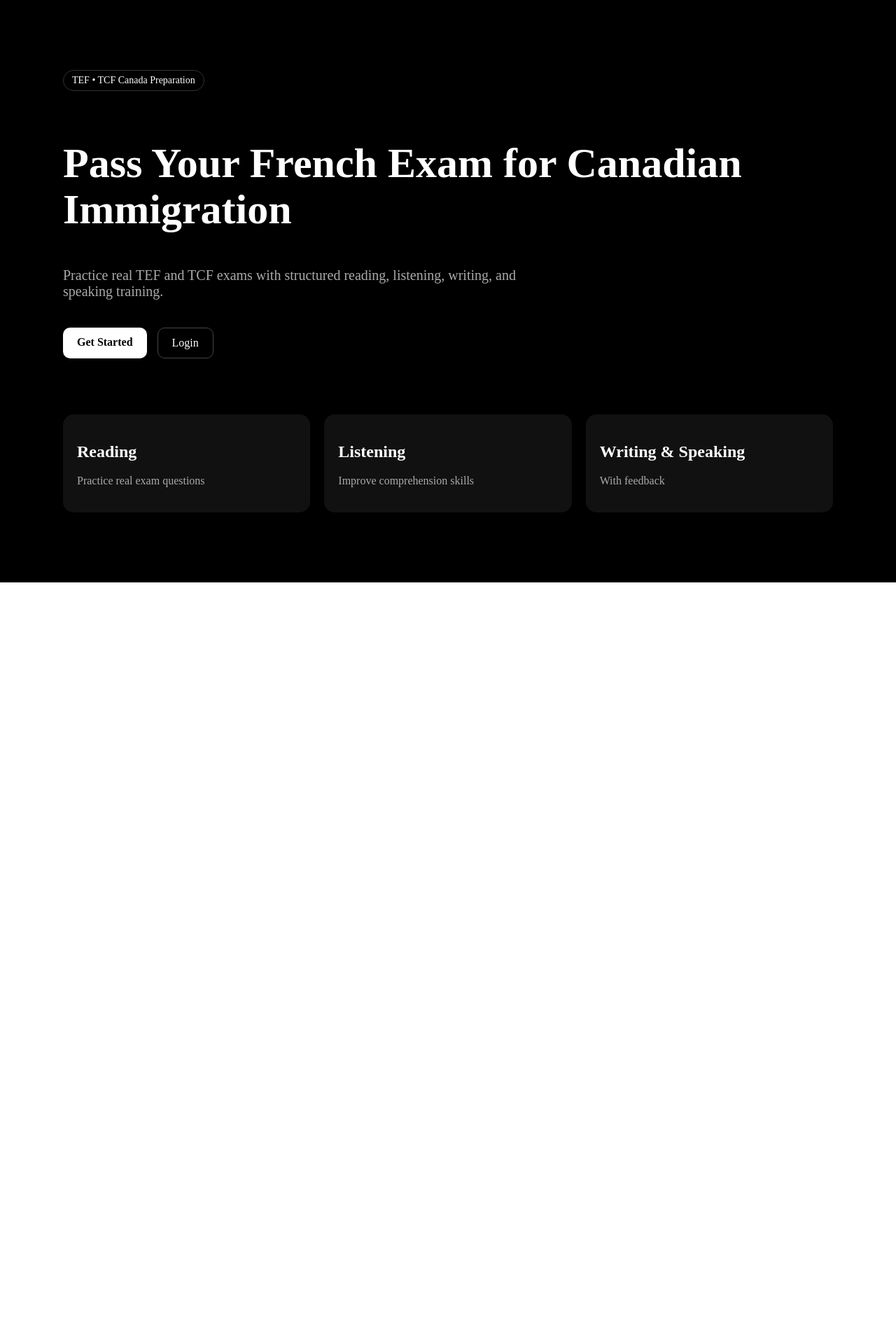
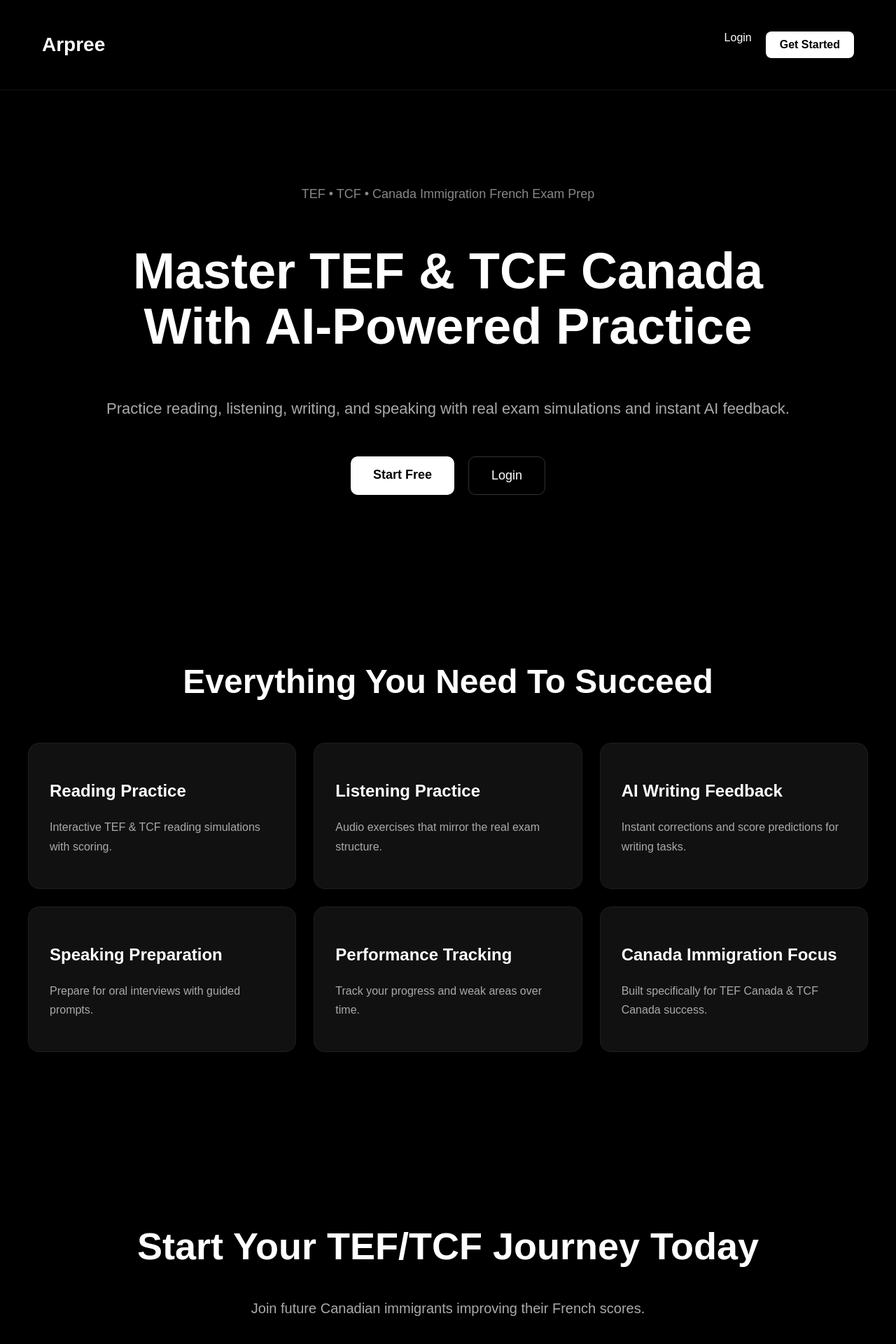
Before and after one commit to aaloopraantha/arpree, a Next.js app: page / in a window 1280 px wide. Shown: the top 1920 px of the page at 70% size. Before the commit the page ends 832 px from the top, so only its background shows below. Built offline with nearby package versions, Linux system fonts and the light colour scheme.

Commit message:
Update page.js

```diff
--- a/app/page.js
+++ b/app/page.js
@@ -1,85 +1,261 @@
-export default function Home() {
+export default function HomePage() {
   return (
-    <main style={{ background: "#000", color: "#fff", minHeight: "100vh" }}>
-
-      <section style={{ maxWidth: "1100px", margin: "0 auto", padding: "100px 20px" }}>
-
-        {/* BADGE */}
-        <div style={{
-          display: "inline-block",
-          padding: "6px 12px",
-          border: "1px solid #333",
-          borderRadius: "20px",
-          fontSize: "14px",
-          marginBottom: "20px"
-        }}>
-          TEF • TCF Canada Preparation
-        </div>
-
-        {/* TITLE */}
-        <h1 style={{ fontSize: "60px", fontWeight: "bold", lineHeight: "1.1" }}>
-          Pass Your French Exam for Canadian Immigration
+    <main
+      style={{
+        background: '#000',
+        color: '#fff',
+        minHeight: '100vh',
+        fontFamily: 'Arial',
+      }}
+    >
+      {/* NAVBAR */}
+      <nav
+        style={{
+          display: 'flex',
+          justifyContent: 'space-between',
+          alignItems: 'center',
+          padding: '25px 60px',
+          borderBottom: '1px solid #111',
+        }}
+      >
+        <h1 style={{ fontSize: '28px' }}>
+          Arpree
         </h1>
 
-        {/* DESCRIPTION */}
-        <p style={{ fontSize: "20px", color: "#aaa", marginTop: "20px", maxWidth: "700px" }}>
-          Practice real TEF and TCF exams with structured reading, listening, writing,
-          and speaking training.
-        </p>
-
-        {/* BUTTONS */}
-        <div style={{ marginTop: "40px", display: "flex", gap: "15px" }}>
-
-          <a href="/register" style={{
-            background: "#fff",
-            color: "#000",
-            padding: "12px 20px",
-            borderRadius: "10px",
-            fontWeight: "bold",
-            textDecoration: "none"
-          }}>
-            Get Started
-          </a>
-
-          <a href="/login" style={{
-            border: "1px solid #444",
-            padding: "12px 20px",
-            borderRadius: "10px",
-            color: "#fff",
-            textDecoration: "none"
-          }}>
+        <div
+          style={{
+            display: 'flex',
+            gap: '20px',
+          }}
+        >
+          <a
+            href="/login"
+            style={{
+              color: '#fff',
+              textDecoration: 'none',
+            }}
+          >
             Login
           </a>
 
+          <a
+            href="/register"
+            style={{
+              background: '#fff',
+              color: '#000',
+              padding: '10px 20px',
+              textDecoration: 'none',
+              borderRadius: '8px',
+              fontWeight: 'bold',
+            }}
+          >
+            Get Started
+          </a>
         </div>
+      </nav>
 
-        {/* FEATURES */}
-        <div style={{
-          display: "grid",
-          gridTemplateColumns: "repeat(auto-fit, minmax(250px, 1fr))",
-          gap: "20px",
-          marginTop: "80px"
-        }}>
+      {/* HERO */}
+      <section
+        style={{
+          padding: '120px 20px',
+          textAlign: 'center',
+          maxWidth: '1000px',
+          margin: '0 auto',
+        }}
+      >
+        <p
+          style={{
+            color: '#888',
+            marginBottom: '20px',
+            fontSize: '18px',
+          }}
+        >
+          TEF • TCF • Canada Immigration French Exam Prep
+        </p>
 
-          <div style={{ background: "#111", padding: "20px", borderRadius: "15px" }}>
-            <h2>Reading</h2>
-            <p style={{ color: "#aaa" }}>Practice real exam questions</p>
-          </div>
+        <h1
+          style={{
+            fontSize: '72px',
+            lineHeight: '1.1',
+            fontWeight: 'bold',
+          }}
+        >
+          Master TEF & TCF Canada With AI-Powered Practice
+        </h1>
 
-          <div style={{ background: "#111", padding: "20px", borderRadius: "15px" }}>
-            <h2>Listening</h2>
-            <p style={{ color: "#aaa" }}>Improve comprehension skills</p>
-          </div>
+        <p
+          style={{
+            marginTop: '30px',
+            color: '#aaa',
+            fontSize: '22px',
+            lineHeight: '1.6',
+          }}
+        >
+          Practice reading, listening, writing, and speaking with
+          real exam simulations and instant AI feedback.
+        </p>
 
-          <div style={{ background: "#111", padding: "20px", borderRadius: "15px" }}>
-            <h2>Writing & Speaking</h2>
-            <p style={{ color: "#aaa" }}>With feedback</p>
-          </div>
+        <div
+          style={{
+            marginTop: '50px',
+            display: 'flex',
+            justifyContent: 'center',
+            gap: '20px',
+            flexWrap: 'wrap',
+          }}
+        >
+          <a
+            href="/register"
+            style={{
+              background: '#fff',
+              color: '#000',
+              padding: '16px 32px',
+              textDecoration: 'none',
+              borderRadius: '10px',
+              fontWeight: 'bold',
+              fontSize: '18px',
+            }}
+          >
+            Start Free
+          </a>
 
+          <a
+            href="/login"
+            style={{
+              border: '1px solid #333',
+              color: '#fff',
+              padding: '16px 32px',
+              textDecoration: 'none',
+              borderRadius: '10px',
+              fontSize: '18px',
+            }}
+          >
+            Login
+          </a>
         </div>
-
       </section>
 
+      {/* FEATURES */}
+      <section
+        style={{
+          padding: '80px 20px',
+          maxWidth: '1200px',
+          margin: '0 auto',
+        }}
+      >
+        <h2
+          style={{
+            textAlign: 'center',
+            fontSize: '48px',
+            marginBottom: '60px',
+          }}
+        >
+          Everything You Need To Succeed
+        </h2>
+
+        <div
+          style={{
+            display: 'grid',
+            gridTemplateColumns: 'repeat(auto-fit, minmax(300px, 1fr))',
+            gap: '25px',
+          }}
+        >
+          {[
+            {
+              title: 'Reading Practice',
+              desc: 'Interactive TEF & TCF reading simulations with scoring.',
+            },
+            {
+              title: 'Listening Practice',
+              desc: 'Audio exercises that mirror the real exam structure.',
+            },
+            {
+              title: 'AI Writing Feedback',
+              desc: 'Instant corrections and score predictions for writing tasks.',
+            },
+            {
+              title: 'Speaking Preparation',
+              desc: 'Prepare for oral interviews with guided prompts.',
+            },
+            {
+              title: 'Performance Tracking',
+              desc: 'Track your progress and weak areas over time.',
+            },
+            {
+              title: 'Canada Immigration Focus',
+              desc: 'Built specifically for TEF Canada & TCF Canada success.',
+            },
+          ].map((feature) => (
+            <div
+              key={feature.title}
+              style={{
+                background: '#111',
+                padding: '30px',
+                borderRadius: '16px',
+                border: '1px solid #1f1f1f',
+              }}
+            >
+              <h3 style={{ fontSize: '24px' }}>
+                {feature.title}
+              </h3>
+
+              <p
+                style={{
+                  marginTop: '15px',
+                  color: '#aaa',
+                  lineHeight: '1.7',
+                }}
+              >
+                {feature.desc}
+              </p>
+            </div>
+          ))}
+        </div>
+      </section>
+
+      {/* CTA */}
+      <section
+        style={{
+          padding: '120px 20px',
+          textAlign: 'center',
+        }}
+      >
+        <h2
+          style={{
+            fontSize: '54px',
+            lineHeight: '1.2',
+          }}
+        >
+          Start Your TEF/TCF Journey Today
+        </h2>
+
+        <p
+          style={{
+            marginTop: '20px',
+            color: '#aaa',
+            fontSize: '20px',
+          }}
+        >
+          Join future Canadian immigrants improving their French scores.
+        </p>
+
+        <a
+          href="/register"
+          style={{
+            display: 'inline-block',
+            marginTop: '40px',
+            background: '#fff',
+            color: '#000',
+            padding: '18px 40px',
+            borderRadius: '12px',
+            textDecoration: 'none',
+            fontWeight: 'bold',
+            fontSize: '18px',
+          }}
+        >
+          Create Free Account
+        </a>
+      </section>
     </main>
-  );
+  )
 }
```
